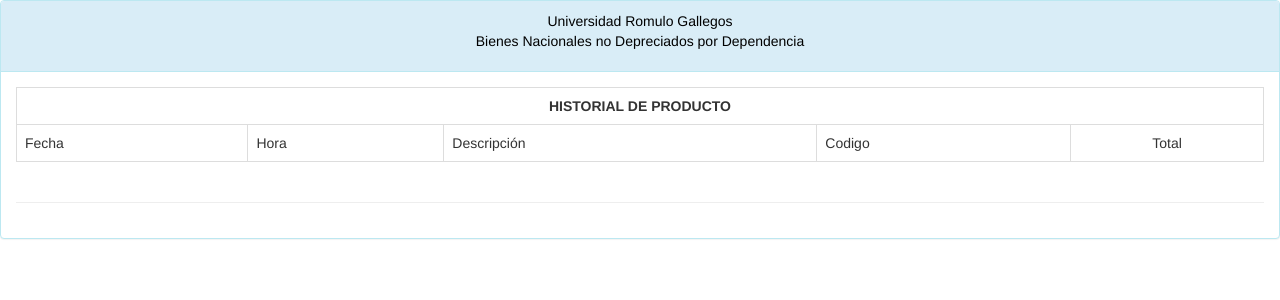
After one commit to fidelwx/bienes-unerg, a PHP site: page /JHONNY/pdf/producto_pdf.php in a window 1280 px wide. The commit adds this page. Shown: the top 300 px of the page. Run offline with PHP 8.4, Linux system fonts and the light colour scheme; data that the repository does not hold is empty.

Commit message:
agregada opcion PDF para el historial de un producto en especifico

```diff
--- /dev/null
+++ b/pdf/producto_pdf.php
@@ -0,0 +1,72 @@
+<?php
+	require '../config/db.php';
+	require '../config/conexion.php';
+	extract($_GET);
+	$id_producto = $id;
+ ?>
+<!DOCTYPE html>
+<html lang="en">
+  <head>
+  	<link rel="stylesheet" href="css/bootstrap.css">
+    <link rel="stylesheet" href="css/custom.css">
+  </head>
+  <style>
+  	th{
+  		padding: 1px 1px 4px 4px;
+  	}
+
+  	td{
+  		padding: 1px 1px 4px 4px;
+  	}
+
+  </style>
+  <body>
+	<div class="panel panel-info">
+		<div class="panel-heading">
+			<p align="center" style="color: black; font-size: 10;">
+				Universidad Romulo Gallegos<br>
+				Bienes Nacionales no Depreciados por Dependencia
+			</p>
+		</div>
+		<div class="panel-body">
+			<form class="form-horizontal" role="form" id="datos">
+				<div class="row">
+					<div class='col-md-12'>
+						 <table class='table table-bordered'>
+						<tr>
+							<th class='text-center' colspan=5 > HISTORIAL DE PRODUCTO </th>
+						</tr>
+						<tr>
+							<td>Fecha</td>
+							<td>Hora</td>
+							<td>Descripción</td>
+							<td>Codigo</td>
+							<td class='text-center'>Total</td>
+						</tr>
+						<?php
+							$query=mysqli_query($con,"select * from historial where id_producto='$id_producto'");
+							while ($row=mysqli_fetch_array($query)){
+								?>
+						<tr>
+							<td><?php echo date('d/m/Y', strtotime($row['fecha']));?></td>
+							<td><?php echo date('H:i:s', strtotime($row['fecha']));?></td>
+							<td><?php echo $row['nota'];?></td>
+							<td><?php echo $row['referencia'];?></td>
+							<td class='text-center'><?php echo number_format($row['cantidad']);?></td>
+						</tr>
+								<?php
+							}
+						?>
+					 </table>
+					</div>
+				</div>
+				<hr>
+			</form>
+		  </div>
+		</div>
+    </div>
+    <!-- <script src="DataTables/datatables.min.js"></script> -->
+  	<script src="js/bootstrap.js" type="text/javascript"></script>
+  	<!-- <script src="js/jquery.min.js"></script> -->
+  </body>
+</html>
--- a/producto.php
+++ b/producto.php
@@ -174,13 +174,13 @@
 					?>
 					 <table class='table table-bordered'>
 						<tr>
-							<th class='text-center' colspan=5 >HISTORIAL DE INVENTARIO</th>
+							<th class='text-center' colspan=5 > HISTORIAL DE PRODUCTO </th>
 						</tr>
 						<tr>
 							<td>Fecha</td>
 							<td>Hora</td>
 							<td>Descripción</td>
-							<td>Referencia</td>
+							<td>Codigo</td>
 							<td class='text-center'>Total</td>
 						</tr>
 						<?php
@@ -197,6 +197,7 @@
 								<?php
 							}
 						?>
+						<a target="_blank" href="<?='producto_historial_pdf.php?id=',$id_producto ?>" class="btn btn-warning pull-right">PDF</a>
 					 </table>
                   </div>
 
```
Also changed, not shown: producto_historial_pdf.php (added, +21 -0 lines), stock.php (+2 -12 lines), 1 other file.
